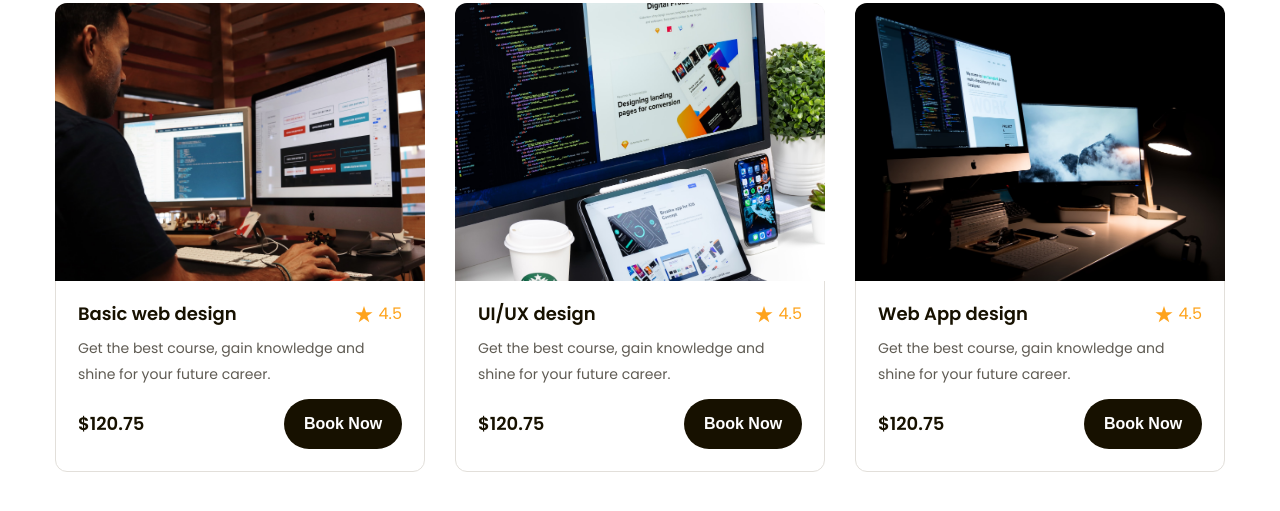
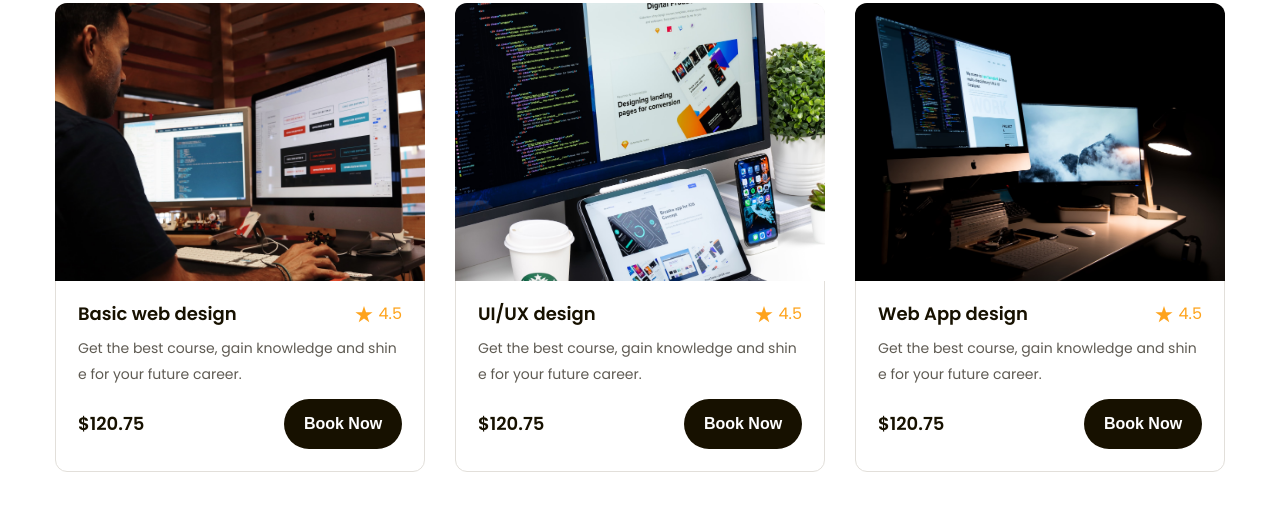
Before and after one commit to billhellson/htmlcss-project-2, a plain HTML site: page index.html in a window 1280 px wide. Shown: the part 1276-1787 px from the top of the page. Drawn offline with Linux system fonts and the light colour scheme.

Commit message:
Added some features for Popular Courses section and fixed some bugs

```diff
--- a/assets/css/styles.css
+++ b/assets/css/styles.css
@@ -61,6 +61,21 @@ a {
 .heading.lv2 {
     font-size: 3.8rem;
     line-height: 126%;
+}
+
+.line-clamp {
+    display: -webkit-box;
+    -webkit-line-clamp: var(--line-clamp, 1);
+    -webkit-box-orient: vertical;
+    overflow: hidden;
+}
+
+.line-clamp.line-2 {
+    --line-clamp: 2;
+}
+
+.break-all {
+    word-break: break-all;
 }
 /* Header */
 
@@ -351,6 +366,7 @@ a {
 }
 
 .popular .course-item .title a {
+    padding-right: 6px;
     font-weight: 600;
     font-size: 1.8rem;
     line-height: 167%;
--- a/index.html
+++ b/index.html
@@ -190,7 +190,7 @@
                     </div>
 
                     <div class="course-list">
-                        <!-- Course Item -->
+                        <!-- Course Item 1-->
                         <div class="course-item">
                             <a href="#!"
                                 ><img
@@ -201,7 +201,12 @@
                             <div class="info">
                                 <div class="head">
                                     <h3 class="title">
-                                        <a href="#!">Basic web design</a>
+                                        <a
+                                            href="#!"
+                                            class="line-clamp break-all"
+                                        >
+                                            Basic web design
+                                        </a>
                                     </h3>
                                     <div class="rating">
                                         <img
@@ -212,7 +217,7 @@
                                         <span class="value">4.5</span>
                                     </div>
                                 </div>
-                                <p class="desc">
+                                <p class="desc line-clamp line-2 break-all">
                                     Get the best course, gain knowledge and
                                     shine for your future career.
                                 </p>
@@ -235,7 +240,12 @@
                             <div class="info">
                                 <div class="head">
                                     <h3 class="title">
-                                        <a href="#!">UI/UX design</a>
+                                        <a
+                                            href="#!"
+                                            class="line-clamp break-all"
+                                        >
+                                            UI/UX design
+                                        </a>
                                     </h3>
                                     <div class="rating">
                                         <img
@@ -246,7 +256,7 @@
                                         <span class="value">4.5</span>
                                     </div>
                                 </div>
-                                <p class="desc">
+                                <p class="desc line-clamp line-2 break-all">
                                     Get the best course, gain knowledge and
                                     shine for your future career.
                                 </p>
@@ -269,7 +279,12 @@
                             <div class="info">
                                 <div class="head">
                                     <h3 class="title">
-                                        <a href="#!">Web App design</a>
+                                        <a
+                                            href="#!"
+                                            class="line-clamp break-all"
+                                        >
+                                            Web App design
+                                        </a>
                                     </h3>
                                     <div class="rating">
                                         <img
@@ -280,7 +295,7 @@
                                         <span class="value">4.5</span>
                                     </div>
                                 </div>
-                                <p class="desc">
+                                <p class="desc line-clamp line-2 break-all">
                                     Get the best course, gain knowledge and
                                     shine for your future career.
                                 </p>
```
